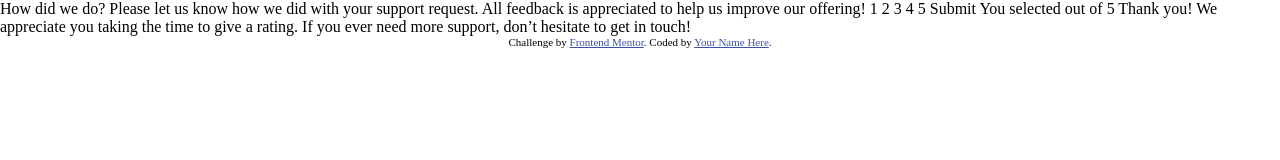
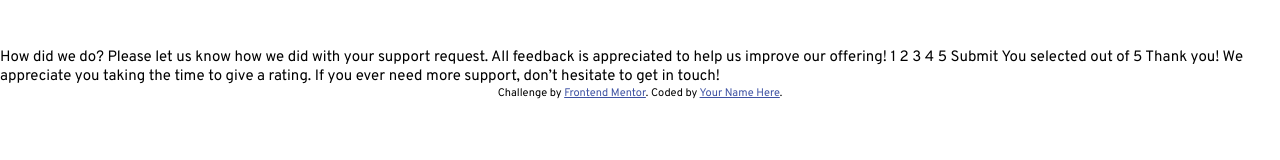
Before and after one commit to mubizzy/Interactive-rating-component, a plain HTML site: page index.html in a window 1280 px wide. Drawn offline with Linux system fonts and the light colour scheme.

Commit message:
implementing the basics

```diff
--- a/assets/styles/styles.css
+++ b/assets/styles/styles.css
@@ -12,6 +12,10 @@
 
    /*======= Font and Typography============= */
    --font-family: "Overpass", sans-serif;
+   --normal-font-size: 0.938rem;
+   --h1-font-size: 2rem;
+   --h2-font-size: 1.25rem;
+   --h3-font-size: 1rem;
 }
 
 /*=============== BASE ===============*/
@@ -26,3 +30,19 @@
 html {
     scroll-behavior: smooth;
   }
+
+h1,
+h2,
+h3 {
+  color: var(--title-color);
+  font-weight: var(--font-semi-bold);
+  font-family: var(--title-font);
+}
+
+body {
+    margin: var(--header-height) 0 0 0;
+    font-family: var(--font-family);
+    font-size: var(--normal-font-size);
+    background-color: var(--button-background);
+    color: var(--button-background);
+  }
```
